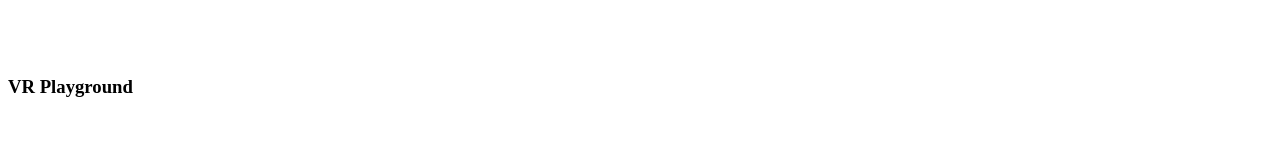
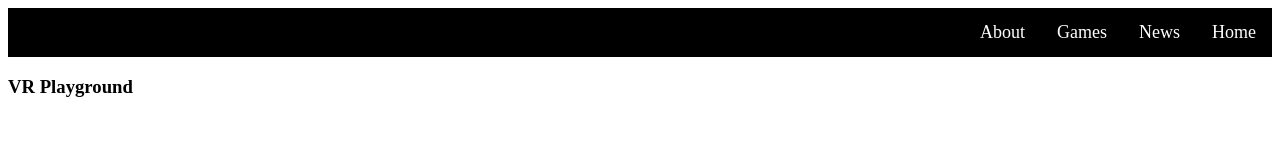
Before and after one commit to VR-Playground/vr-playground.github.io, a plain HTML site: page index.html in a window 1280 px wide. Drawn offline with Linux system fonts and the light colour scheme.

Commit message:
Style update

```diff
--- a/style.css
+++ b/style.css
@@ -3,7 +3,7 @@ body {
 }
 
 .nav {
-    color: black;
+    background-color: black;
     overflow: hidden;
 }
 
```
